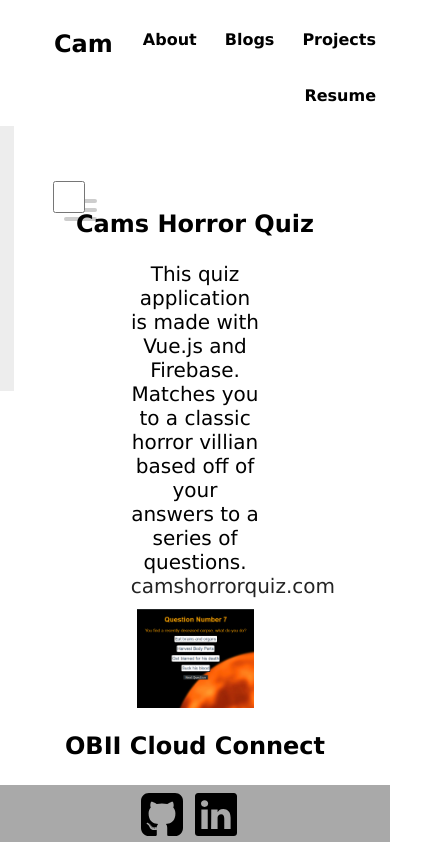
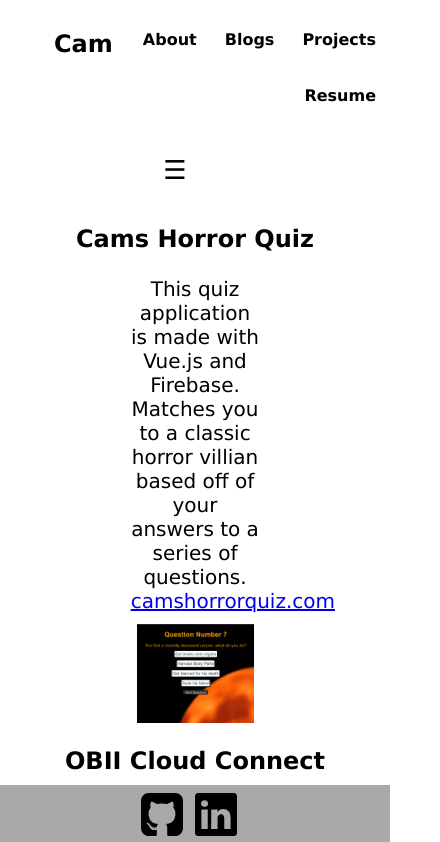
Before and after one commit to CMURPH56/Website, a Vue app: page /Projects in a window 390 px wide. Shown: the top 842 px of the page, 440 px wide, since content can reach past the window. Built offline with nearby package versions, Linux system fonts and the light colour scheme.

Commit message:
worked on better way to code up hamburger menu

```diff
--- a/src/components/Nav.vue
+++ b/src/components/Nav.vue
@@ -1,4 +1,5 @@
 <template>
+<section>
   <div id="navbar" class="navbar">
     <ul>
       <div class="name">
@@ -17,197 +18,62 @@
         <a target="_blank" href="./resume.pdf">Resume</a>
       </div>
     </ul>
-
-    <!--    Made by Erik Terwan    -->
-<!--   24th of November 2015   -->
-<!--        MIT License        -->
-<nav role="navigation">
-  <div id="menuToggle">
-    <!--
-    A fake / hidden checkbox is used as click reciever,
-    so you can use the :checked selector on it.
-    -->
-    <input type="checkbox" />
-
-    <!--
-    Some spans to act as a hamburger.
-
-    They are acting like a real hamburger,
-    not that McDonalds stuff.
-    -->
-    <span></span>
-    <span></span>
-    <span></span>
-
-    <!--
-    Too bad the menu has to be inside of the button
-    but hey, it's pure CSS magic.
-    -->
-    <ul id="menu">
-      <a href="#"><li>Home</li></a>
-      <a href="#"><li>About</li></a>
-      <a href="#"><li>Info</li></a>
-      <a href="#"><li>Contact</li></a>
-      <a href="https://erikterwan.com/" target="_blank"><li>Show me more</li></a>
-    </ul>
+    </div>
+    <div class="hamburger">
+      <label for="toggle">&#9776;</label>
+      <input type="checkbox" id="toggle"/>
+      <div class="menu">
+        <a href="#">test</a>
+        <a href="#">test</a>
+        <a href="#">test</a>
+      </div>
   </div>
-</nav>
-
-  </div>
+  </section>
 </template>
 
 <style>
-body
-{
-  margin: 0;
-  padding: 0;
-  /* make it look decent enough */
-  background: #232323;
-  color: #cdcdcd;
-  font-family: "Avenir Next", "Avenir", sans-serif;
+.nav {
+  border-bottom: 1px solid #eaeaeb;
+  text-align: right;
+  height: 70px;
+  line-height: 70px;
 }
-
-a
-{
+.menu{
+  margin: 0 30px 0 0;
+}
+.menu a {
   text-decoration: none;
-  color: #232323;
-
-  transition: color 0.3s ease;
+  color: grey;
+  margin: 0 10px;
+  line-height: 70px;
 }
-
-a:hover
-{
-  color: rgb(248, 247, 247);
+label {
+  margin: 0 40px 0 0;
+  font-size: 26px;
+  line-height: 70px;
+  display: none;
 }
-
-#menuToggle
-{
-  display: block;
-  position: relative;
-  top: 50px;
-  left: 50px;
-
-  z-index: 1;
-
-  -webkit-user-select: none;
-  user-select: none;
+#toggle {
+  display: none;
 }
-
-#menuToggle input
-{
-  display: block;
-  width: 40px;
-  height: 32px;
-  position: absolute;
-  top: -7px;
-  left: -5px;
-
-  cursor: pointer;
-
-  /* opacity: 0; hide this */
-  z-index: 2; /* and place it over the hamburger */
-
-  -webkit-touch-callout: none;
+@media only screen and (max-width: 500px) {
+  label {
+    display: block;
+    cursor: pointer;
+  }
+  .menu {
+    text-align: center;
+    width: 100%;
+    display: none;
+  }
+  .menu a {
+    display: block;
+    border-bottom: 1px solid #eaeaeb;
+  }
+  #toggle:checked + .menu {
+    display:block;
+  }
 }
-
-  /*
-  * Just a quick hamburger
-  */
-  #menuToggle span
-  {
-    display: block;
-    width: 33px;
-    height: 4px;
-    margin-bottom: 5px;
-    position: relative;
-
-    background: #cdcdcd;
-    border-radius: 3px;
-
-    z-index: 1;
-
-    transform-origin: 4px 0px;
-
-    transition: transform 0.5s cubic-bezier(0.77,0.2,0.05,1.0),
-                background 0.5s cubic-bezier(0.77,0.2,0.05,1.0),
-                opacity 0.55s ease;
-  }
-
-  #menuToggle span:first-child
-  {
-    transform-origin: 0% 0%;
-  }
-
-  #menuToggle span:nth-last-child(2)
-  {
-    transform-origin: 0% 100%;
-  }
-
-  /*
-  * Transform all the slices of hamburger
-  * into a crossmark.
-  */
-  #menuToggle input:checked ~ span
-  {
-    opacity: 1;
-    transform: rotate(45deg) translate(-2px, -1px);
-    background: #232323;
-  }
-
-  /*
-  * But let's hide the middle one.
-  */
-  #menuToggle input:checked ~ span:nth-last-child(3)
-  {
-    opacity: 0;
-    transform: rotate(0deg) scale(0.2, 0.2);
-  }
-
-  /*
-  * Ohyeah and the last one should go the other direction
-  */
-  #menuToggle input:checked ~ span:nth-last-child(2)
-  {
-    transform: rotate(-45deg) translate(0, -1px);
-  }
-
-  /*
-  * Make this absolute positioned
-  * at the top left of the screen
-  */
-  #menu
-  {
-    position: absolute;
-    width: 300px;
-    margin: -100px 0 0 -50px;
-    padding: 50px;
-    padding-top: 125px;
-
-    background: #ededed;
-    list-style-type: none;
-    -webkit-font-smoothing: antialiased;
-    /* to stop flickering of text in safari */
-
-    transform-origin: 0% 0%;
-    transform: translate(-100%, 0);
-
-    transition: transform 0.5s cubic-bezier(0.77,0.2,0.05,1.0);
-  }
-
-  #menu li
-  {
-    padding: 10px 0;
-    font-size: 22px;
-  }
-
-  /*
-  * And let's slide it in from the left
-  */
-  #menuToggle input:checked ~ ul
-  {
-    transform: none;
-  }
-
 .navbar{
   position: sticky;
   position: -webkit-sticky;
```
